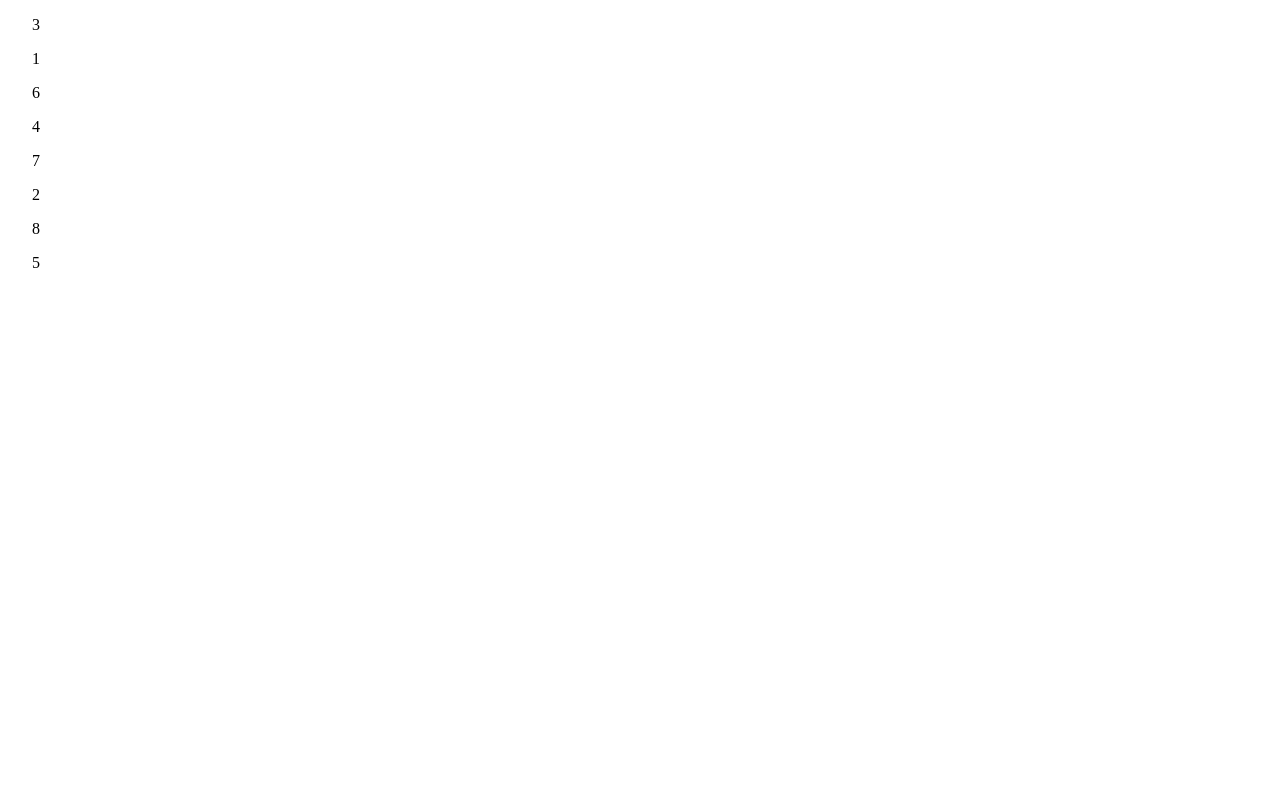
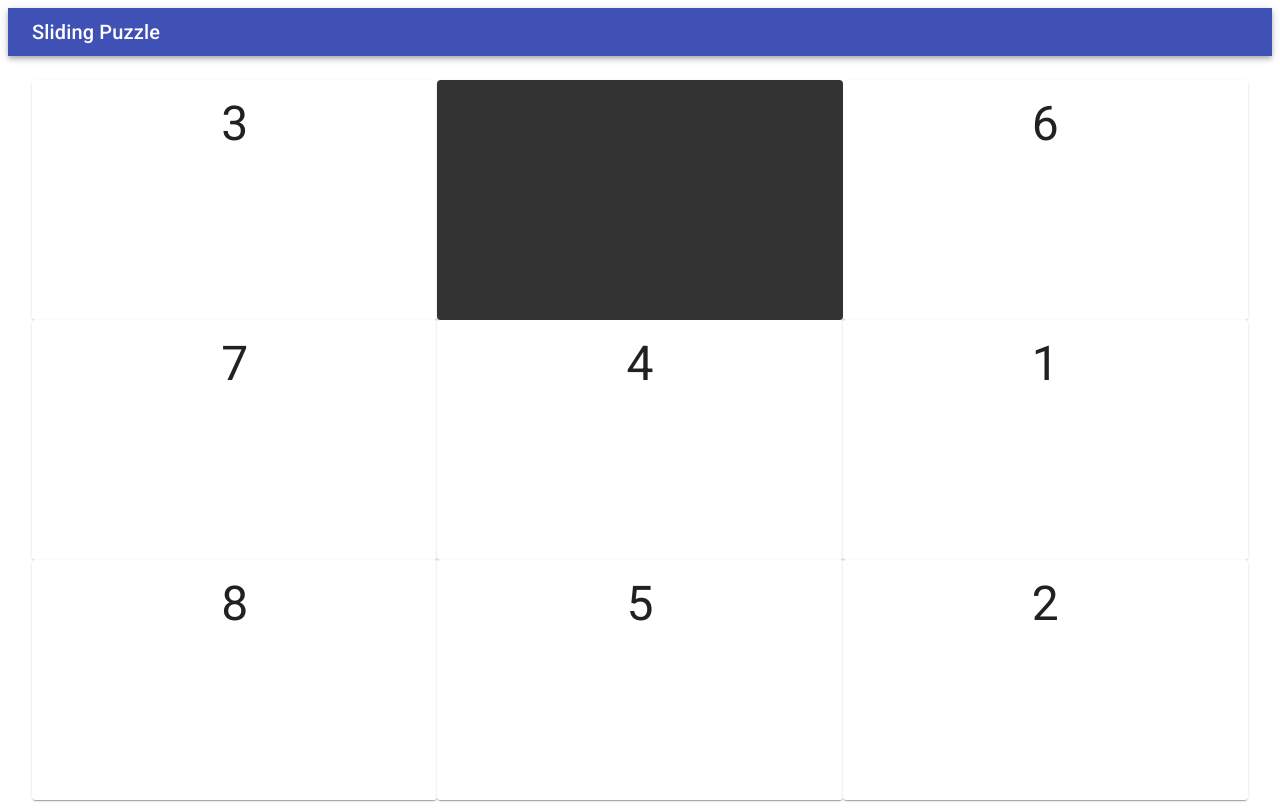
Before and after one commit to Lyr-7D1h/sliding_puzzle, a React (Create React App) app: page / in a window 1280 px wide. Built offline with nearby package versions, Linux system fonts and the light colour scheme.

Commit message:
Created board functions Updated readme Functioning game

```diff
--- a/src/features/common/Page.jsx
+++ b/src/features/common/Page.jsx
@@ -1,8 +1,17 @@
 import React from "react";
-import { Container } from "@material-ui/core";
+import { AppBar, Container, Toolbar, Typography } from "@material-ui/core";
 import PropTypes from "prop-types";
 
-const Page = ({ children }) => <Container>{children}</Container>;
+const Page = ({ children }) => (
+  <>
+    <AppBar position="relative">
+      <Toolbar variant="dense">
+        <Typography variant="h6">Sliding Puzzle</Typography>
+      </Toolbar>
+    </AppBar>
+    <Container style={{ paddingTop: "24px" }}>{children}</Container>
+  </>
+);
 
 Page.propTypes = {
   children: PropTypes.oneOfType([
--- /dev/null
+++ b/src/features/puzzle/PuzzleCard.jsx
@@ -0,0 +1,43 @@
+import { React } from "react";
+import { Card, CardContent, Typography } from "@material-ui/core";
+import PropTypes from "prop-types";
+
+/**
+ * Display the number value and handle onClick based on the values given
+ * @param {number|null} value - The value displayed in the card can be null or number
+ * @param {boolean} clickable - Is this card clickable or not. Has to be clickable in order for onClick to work
+ * @param {function} onClick - onClick event with value given
+ */
+const PuzzleCard = ({ value, clickable, onClick }) => {
+  const hasValue = value !== null;
+  return (
+    <Card onClick={() => onClick && clickable && onClick(value)}>
+      <CardContent
+        style={{
+          height: "25vh",
+          cursor: clickable ? "pointer" : "default",
+          backgroundColor: hasValue ? "white" : "#333",
+        }}
+      >
+        {hasValue && (
+          <Typography variant="h3" align="center">
+            {value}
+          </Typography>
+        )}
+      </CardContent>
+    </Card>
+  );
+};
+
+PuzzleCard.propTypes = {
+  value: PropTypes.number,
+  onClick: PropTypes.func,
+  clickable: PropTypes.bool,
+};
+PuzzleCard.defaultProps = {
+  value: null,
+  onClick: null,
+  clickable: false,
+};
+
+export default PuzzleCard;
--- a/src/features/puzzle/PuzzleGame.jsx
+++ b/src/features/puzzle/PuzzleGame.jsx
@@ -1,18 +1,41 @@
 import { React, useState } from "react";
 import PropTypes from "prop-types";
-import generateBoard from "./generateBoard";
+import { Grid } from "@material-ui/core";
+import { generateBoard, getAdjacenedIndexes, moveEmptySlot } from "./board";
+import PuzzleCard from "./PuzzleCard";
 
 /** The main logical component for controlling the puzzle game
  * @param {number} size - The size of the playing field
  */
 const PuzzleGame = ({ size }) => {
-  const [board] = useState(generateBoard(size));
-  console.log(board);
+  const [board, setBoard] = useState(generateBoard(size));
+  const adjacendIndexes = getAdjacenedIndexes(board);
+  // TODO: might validate size
+  const cardSize = Math.floor(12 / Math.sqrt(size));
 
-  // eslint-disable-next-line react/no-array-index-key
-  const Cards = board.map((num, i) => <p key={i}>{num}</p>);
+  const handleOnClick = (value) => {
+    setBoard((newBoard) => moveEmptySlot(newBoard, value));
+  };
 
-  return <>{Cards}</>;
+  const Cards = board.map((cardValue, i) => (
+    // TODO: fix array key
+    // eslint-disable-next-line react/no-array-index-key
+    <Grid item key={i} xs={cardSize}>
+      <PuzzleCard
+        onClick={handleOnClick}
+        clickable={adjacendIndexes.includes(i)}
+        value={cardValue}
+      >
+        {cardValue}
+      </PuzzleCard>
+    </Grid>
+  ));
+
+  return (
+    <Grid container alignItems="center" justify="center">
+      {Cards}
+    </Grid>
+  );
 };
 
 PuzzleGame.propTypes = {
--- /dev/null
+++ b/src/features/puzzle/board.js
@@ -0,0 +1,54 @@
+/**
+ * Create an array of `size` with non repeating random numbers and one empty slot
+ * @param {number} size The size of the board
+ */
+export const generateBoard = (size) => {
+  const result = new Array(size);
+  let count = 1;
+  while (count <= size) {
+    const randomIndex = Math.floor(Math.random() * size);
+    // if there is no value at randomIndex set value to the next count
+    if (!result[randomIndex]) {
+      if (count === size) {
+        result[randomIndex] = null;
+      } else {
+        result[randomIndex] = count;
+      }
+      count += 1;
+    }
+  }
+  return result;
+};
+
+/**
+ * Move the empty slot to given value returns a new board
+ * @param {number[]} board - An array of numbers with one null value
+ * @param {*} value - The value you want to switch for the null value
+ */
+export const moveEmptySlot = (board, value) => {
+  const emptyIndex = board.indexOf(null);
+  const activeIndex = board.indexOf(value);
+
+  const result = [].concat(board);
+  result[emptyIndex] = result[activeIndex];
+  result[activeIndex] = null;
+  console.log(result);
+  return result;
+};
+
+/**
+ * Returns and array of adjacend indexes base on index of the null value
+ * @param {number[]} board - An array of numbers with one null value
+ */
+export const getAdjacenedIndexes = (board) => {
+  const emptyIndex = board.indexOf(null);
+  const root = Math.sqrt(board.length);
+
+  const result = [];
+  if (emptyIndex - root >= 0) result.push(emptyIndex - root);
+  if (emptyIndex - 1 >= 0) result.push(emptyIndex - 1);
+  if (emptyIndex + 1 < board.length) result.push(emptyIndex + 1);
+  if (emptyIndex + root < board.length) result.push(emptyIndex + root);
+  console.log(result);
+  return result;
+};
--- a/src/features/puzzle/generateBoard.js
+++ /dev/null
@@ -1,21 +0,0 @@
-/**
- * Create an array of `size` with non repeating random numbers and one empty slot
- * @param {number} String size
- */
-export default (size) => {
-  const result = new Array(size);
-  let count = 1;
-  while (count <= size) {
-    const randomIndex = Math.floor(Math.random() * size);
-    // if there is no value at randomIndex set value to the next count
-    if (!result[randomIndex]) {
-      if (count === size) {
-        result[randomIndex] = null;
-      } else {
-        result[randomIndex] = count;
-      }
-      count += 1;
-    }
-  }
-  return result;
-};
```
Also changed, not shown: src/features/common/NumberCard.jsx (added, +27 -0 lines), .eslintrc.js, 2 other files (tests, documents, lock files or other folders).
